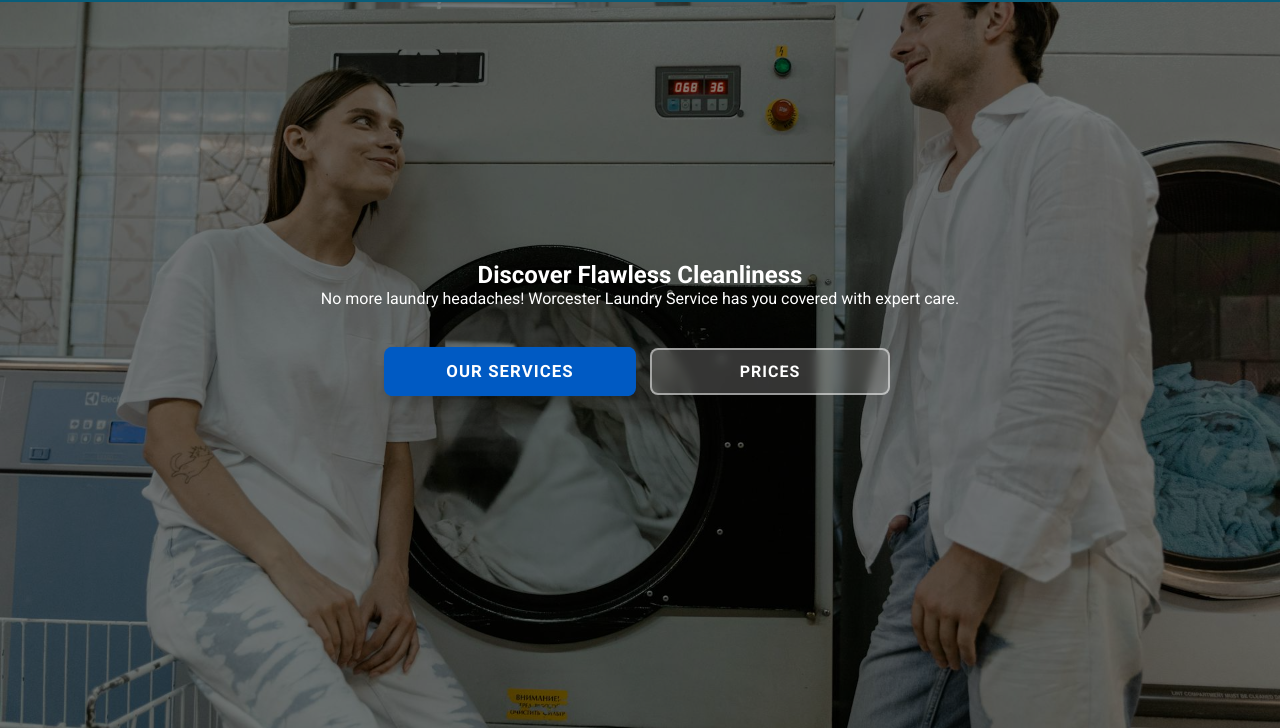
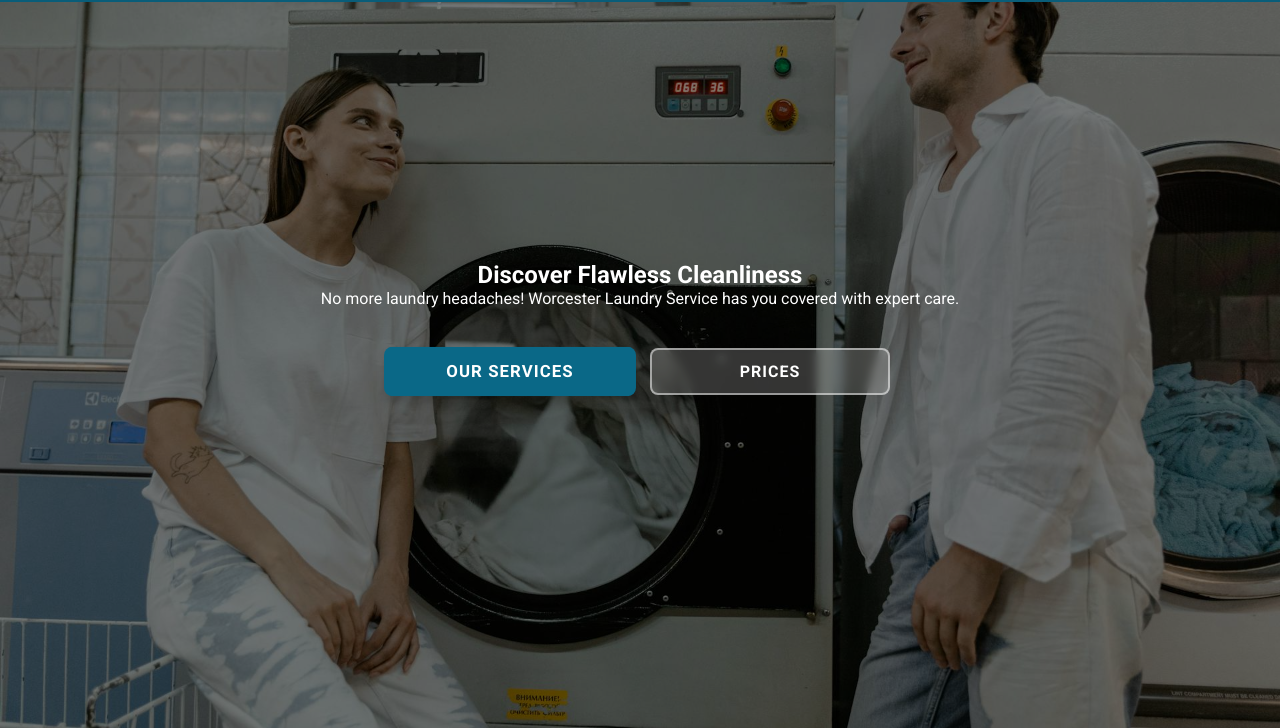
Before and after one commit to aransys/Project-1, a plain HTML site: page index.html in a window 1280 px wide. In both pictures the pointer is over the link "OUR SERVICES". Shown: the part 72-800 px from the top of the page. Drawn offline with Linux system fonts and the light colour scheme.

Commit message:
adjusted styles on hero section

```diff
--- a/assets/css/styles.css
+++ b/assets/css/styles.css
@@ -146,7 +146,7 @@ body {
 }
 
 .hero-buttons .btn-primary {
-  background-color: #0073e6;
+  background-color: #0a6887;
   color: white;
   box-shadow: 0 4px 6px rgba(0, 0, 0, 0.1);
   border: 2px solid transparent;
@@ -167,7 +167,8 @@ body {
 }
 
 .hero-buttons .btn-primary:hover {
-  background-color: #005ac3;
+  background-color: #0a6887;
+  color: white;
 }
 
 .hero-buttons .btn-secondary:hover {
```
